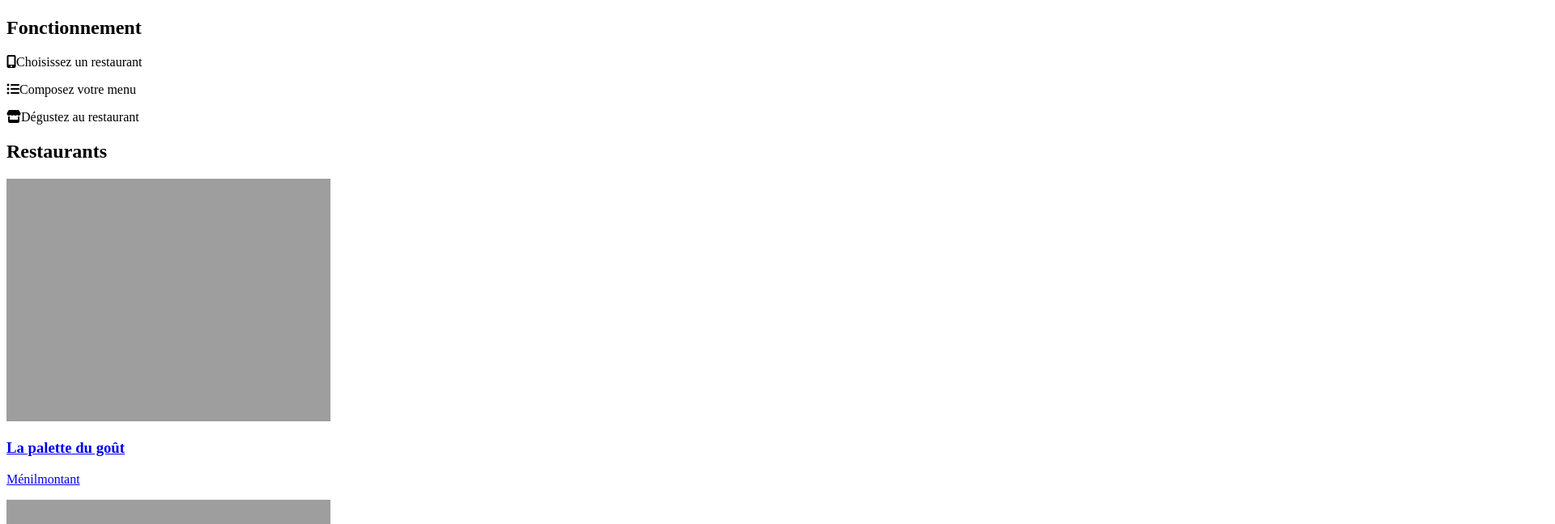
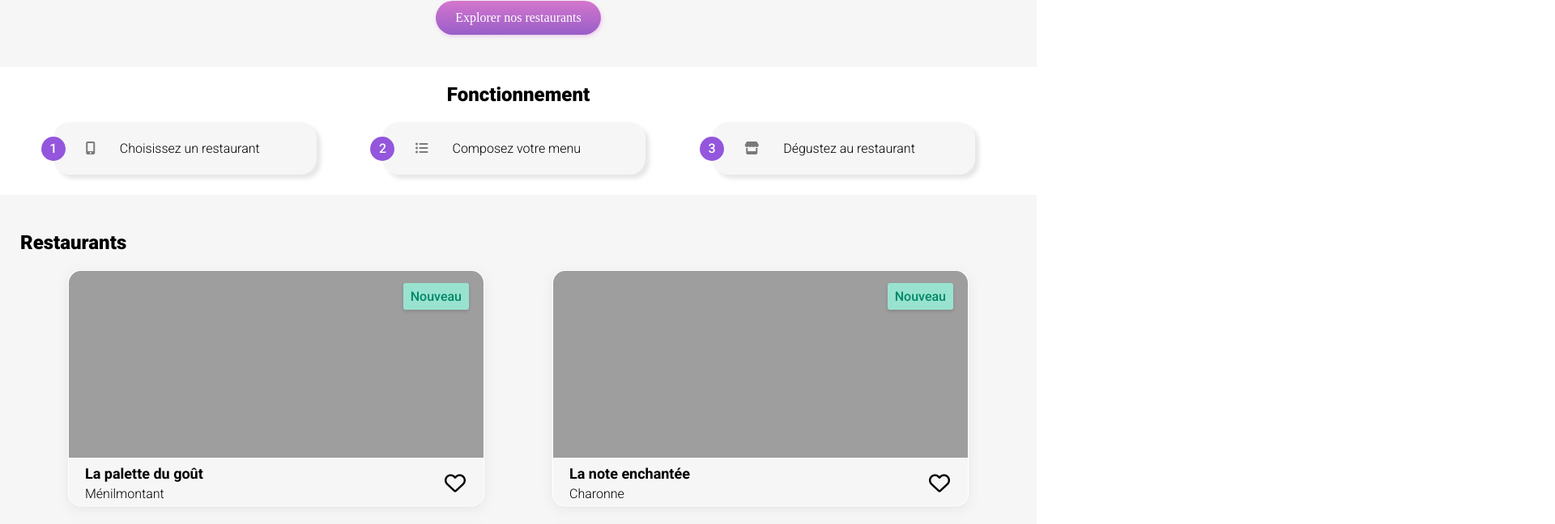
Before and after one commit to Psykostyx/P04_Meunier_Kevin_repository_1204223, a website: page index.html in a window 1280 px wide. Shown: the part 333-981 px from the top of the page at 81% size, 1920 px wide, since content can reach past the window. Drawn offline with Linux system fonts and the light colour scheme; files that its build step writes are made by us from their sources; the site is published under a folder, as on GitHub Pages, so addresses that start at the root find nothing; a web font is replaced by a local one.

Commit message:
rectification

```diff
--- a/index.html
+++ b/index.html
@@ -8,8 +8,9 @@
     <link rel="preconnect" href="https://fonts.googleapis.com">
     <link rel="preconnect" href="https://fonts.gstatic.com" crossorigin>
     <link href="https://fonts.googleapis.com/css2?family=Shrikhand&display=swap" rel="stylesheet">
-    <link rel="stylesheet" href="/public/css/style.css">
-	<title>oh my food</title>
+    <link rel="stylesheet" href="./public/css/style.css">
+    <link rel="stylesheet" href=".assets/style.css">
+	<title>Oh my food</title>
 </head>
 <body>
 	<header>
--- a/sass/pages/_index.scss
+++ b/sass/pages/_index.scss
@@ -49,7 +49,6 @@ body {
     padding: 0 15px;
     margin: 0 15px;
     counter-reset: fonction_list;
-
     & .fonction-propriété {
         display: flex;
         flex-direction: row;
```
Also changed, not shown: card1.html (+0 -2 lines), card2.html (+0 -1 lines), card3.html (+0 -1 lines), sass/pages/_cards.scss (+2 -22 lines), 1 other file.
